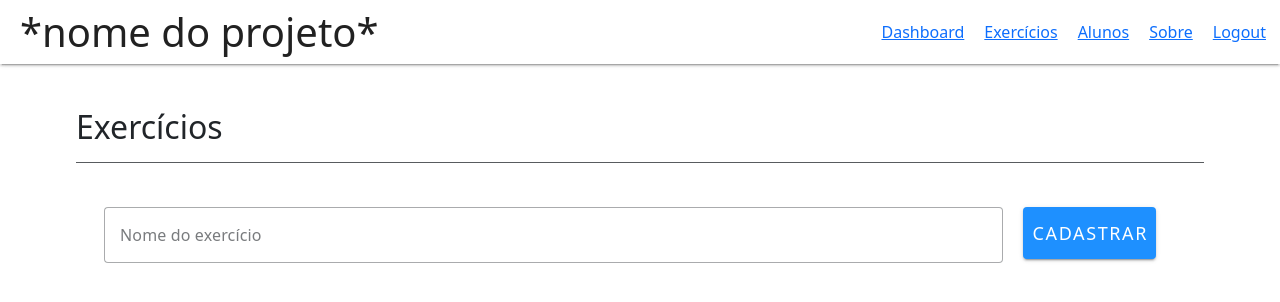
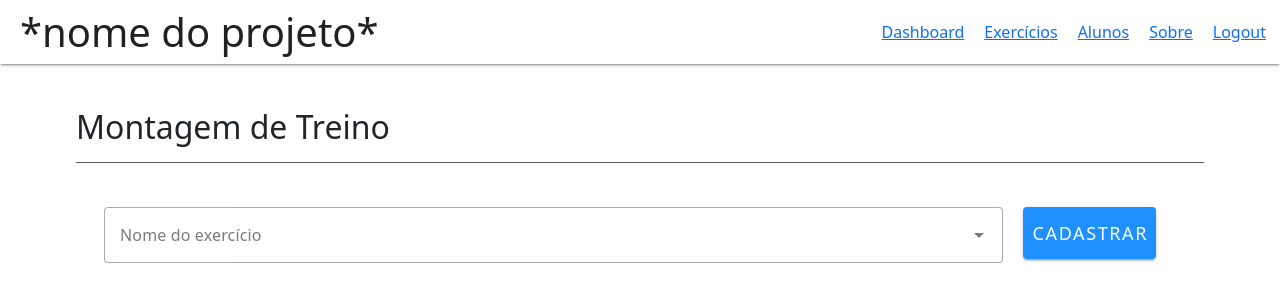
Before and after one commit to lanerLF/projeto-modulo-1, a Vue app: page /manage-exercises in a window 1280 px wide. Shown: the top 302 px of the page. Built offline with nearby package versions, Linux system fonts and the light colour scheme; no server answers.

Commit message:
feat: implement selector with working variables

```diff
--- a/src/views/ManageExercise.vue
+++ b/src/views/ManageExercise.vue
@@ -1,23 +1,24 @@
 <template>
   <div class="ma-5">
-    <h2>Exercícios</h2>
+    <h2>Montagem de Treino</h2>
     <v-divider class="border-opacity-75"></v-divider>
     <div class="d-flex flex-column">
       <div class="d-flex flex-column">
         <v-form
           ref="form"
+          class="d-flex flex-row pa-5 ma-2 align-start justify-center"
           @submit.prevent="handle_submit"
-          class="d-flex flex-row pa-5 ma-2 align-start justify-center"
         >
-          <v-text-field
+          <v-select
             label="Nome do exercício"
             placeholder="Digite o nome do exercício..."
             variant="outlined"
-            v-model="exercise_name"
+            v-model="selected_item"
+            :items="exercise_list"
             :rules="[
               (value) => !!value || 'O campo deve ser preenchido corretamente!',
             ]"
-          ></v-text-field>
+          ></v-select>
           <v-btn
             type="submit"
             size="x-large"
@@ -31,21 +32,34 @@
   </div>
 </template>
 <script>
+import axios from "axios";
 export default {
   data() {
     return {
       exercise_name: "",
+      exercise_data: {},
+      exercise_list: [],
+      selected_item: null,
     };
   },
   methods: {
+    async handle_get() {
+      const axios_get = await axios
+        .get("http://localhost:3000/exercises")
+        .then((res) => (this.exercise_data = res.data))
+        .catch((error) => alert(error));
+      console.log(this.exercise_data);
+      this.exercise_list = this.exercise_data.map((item) => {
+        console.log(item.description);
+        return item.description;
+      });
+    },
     async handle_submit() {
-      const { valid } = await this.$refs.form.validate();
-
-      if (!valid) {
-        alert("PREENCHA OS CAMPOS CORRETAMENTE ANTES DE CADASTRAR!");
-        return;
-      }
+      console.log(this.selected_item);
     },
+  },
+  mounted() {
+    this.handle_get();
   },
 };
 </script>
```
